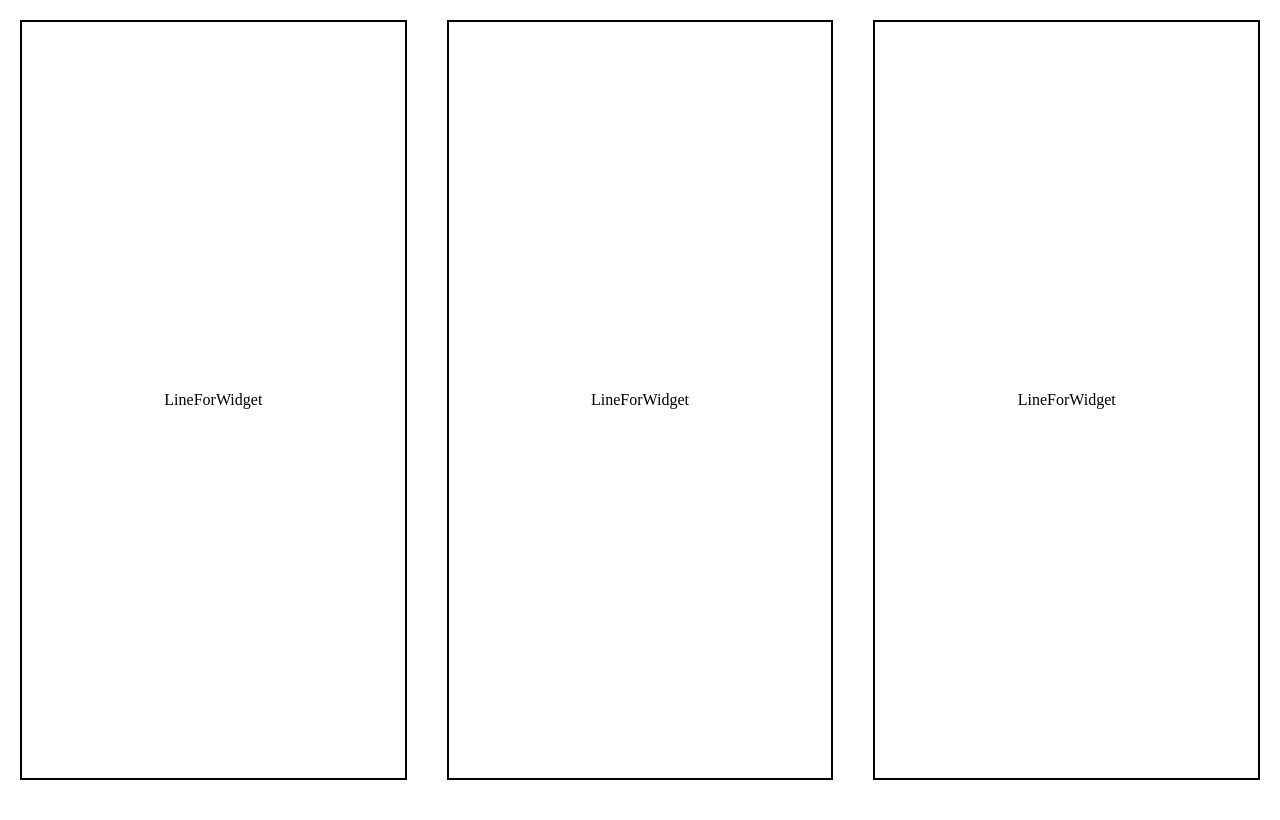
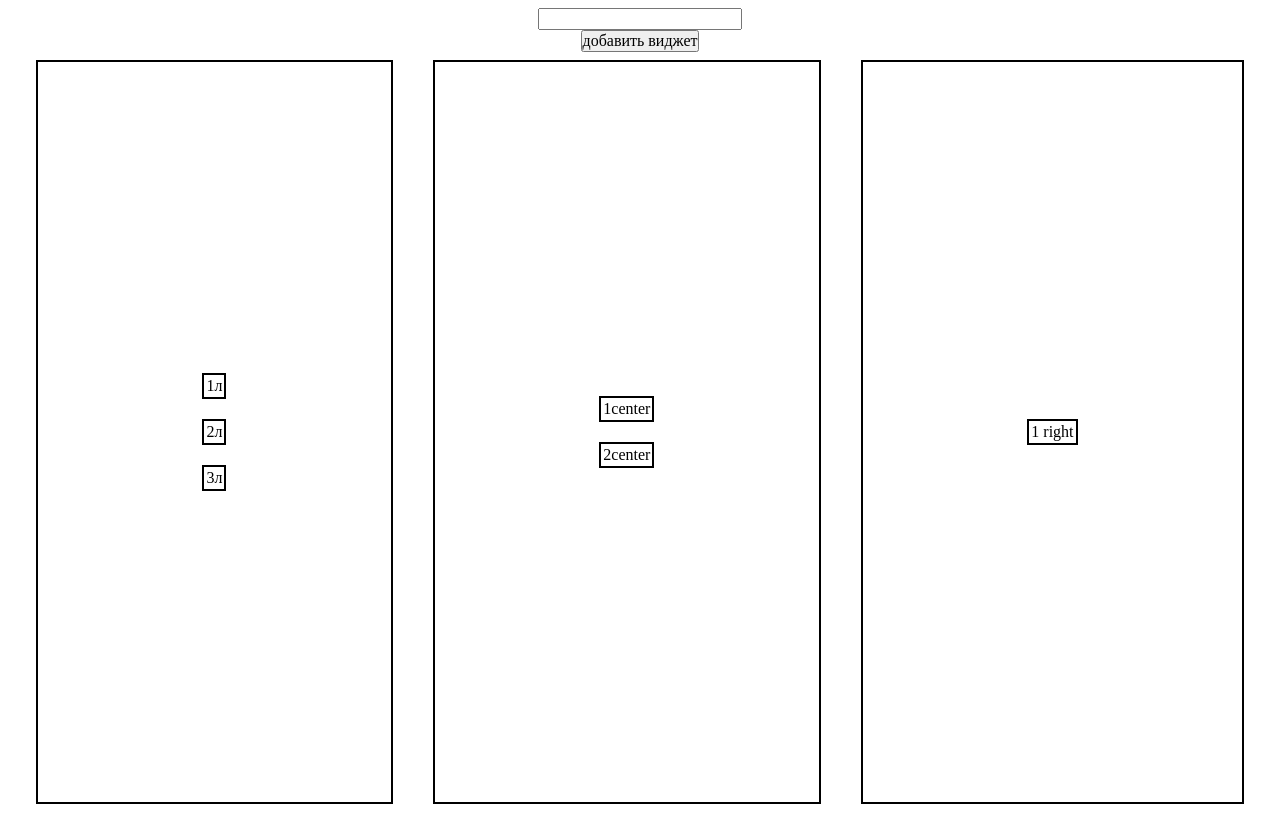
Before and after one commit to pipistrellla/udv-widget-app, a React (Create React App) app: page / in a window 1280 px wide. Built offline with nearby package versions, Linux system fonts and the light colour scheme.

Commit message:
реализовал функцию переноса виджета из ожддного блока в другой и внутри блока

```diff
--- a/src/app/App.tsx
+++ b/src/app/App.tsx
@@ -1,6 +1,6 @@
 import React from 'react';
 import './styles/App.css';
-import { MainPage } from '../page/MainPage';
+import MainPage from 'components/page/MainPage/MainPage';
 
 function App() {
 
--- /dev/null
+++ b/src/components/page/MainPage/MainPage.module.css
@@ -0,0 +1,34 @@
+.MainPage {
+    display: flex;
+    align-items: center;
+    flex-direction: column;
+    padding: 1dvh;
+}
+
+.MainPageBoard {
+    padding: 1dvh;
+    display: flex;
+    align-items: center;
+    justify-content: center;
+    height: 95dvh;
+    width: 100%;
+}
+
+.MainPageWidgetBoard {
+    display: flex;
+    align-items: center;
+    justify-content: center;
+    flex-direction: column;
+    margin: 20px;
+    padding: 10px;
+    height: 100% ;
+    flex-grow: 1;
+    border: 2px solid black;
+}
+
+.Widget {
+    border: 2px solid black;
+    margin: 10px;
+    padding: 2px;
+    cursor: grab;
+}
--- /dev/null
+++ b/src/components/page/MainPage/MainPage.tsx
@@ -0,0 +1,170 @@
+import React, { FC, useState } from 'react';
+import cls from './MainPage.module.css';
+
+interface MainPageProps {
+
+}
+
+export interface IWidget{
+    id: number;
+    title: string
+}
+
+export interface IWidgetBoard {
+    id: number;
+    items: IWidget[];
+}
+
+const MainPage: FC<MainPageProps> = () => {
+
+    const [WidgetBoards, setWidgetBoards] = useState<IWidgetBoard[]>([
+        {
+            id: 1,
+            items: [
+                { id: 1, title: '1л' },
+                { id: 2, title: '2л' },
+                { id: 3, title: '3л' }],
+        },
+        {
+            id: 2,
+            items: [
+                { id: 4, title: '1center' },
+                { id: 5, title: '2center' },
+            ],
+        },
+        {
+            id: 3,
+            items: [
+                { id: 6, title: '1 right' },
+            ],
+        },
+
+    ]);
+
+    const [currentBoard, setCurrentBoard] = useState<IWidgetBoard | null>(null);
+    const [currentWidget, setCurrentWidget] = useState<IWidget | null>(null);
+
+    const DragOverHandler = (e: React.DragEvent<HTMLDivElement>) => {
+
+        e.preventDefault();
+
+        if ((e.target as HTMLDivElement).className === cls.Widget)
+            (e.target as HTMLDivElement).style.boxShadow = '0 4px 3px gray';
+
+    };
+
+    const DragLeaveHandler = (e: React.DragEvent<HTMLDivElement>) => {
+
+        (e.target as HTMLDivElement).style.boxShadow = 'none';
+
+    };
+
+    const DragStartHandler = (e: React.DragEvent<HTMLDivElement>, board:IWidgetBoard, widget:IWidget) => {
+
+        setCurrentBoard(board);
+        setCurrentWidget(widget);
+
+    };
+
+    const DragEndHandler = (e: React.DragEvent<HTMLDivElement>) => {
+
+        (e.target as HTMLDivElement).style.boxShadow = 'none';
+
+    };
+
+    const DropHandler = (e: React.DragEvent<HTMLDivElement>, board:IWidgetBoard, widget:IWidget) => {
+
+        e.preventDefault();
+
+        const currentIndex = currentBoard!.items.indexOf(currentWidget!);
+        currentBoard!.items.splice(currentIndex, 1);
+        const dropIndex = board.items.indexOf(widget);
+        board.items.splice(dropIndex + 1, 0, currentWidget!);
+
+        setWidgetBoards(WidgetBoards.map((b) => {
+
+            if (b.id === board.id)
+                return board;
+
+            if (b.id === currentBoard!.id)
+                return currentBoard!;
+
+            return b;
+
+        }));
+
+    };
+
+    const DropWidgetHandler = (e:React.DragEvent<HTMLDivElement>, board:IWidgetBoard) => {
+
+        if (board.items.length !== 0)
+            return;
+
+        board.items.push(currentWidget!);
+        const currentIndex = currentBoard!.items.indexOf(currentWidget!);
+        currentBoard!.items.splice(currentIndex, 1);
+        setWidgetBoards(WidgetBoards.map((b) => {
+
+            if (b.id === board.id)
+                return board;
+
+            if (b.id === currentBoard!.id)
+                return currentBoard!;
+
+            return b;
+
+        }));
+
+    };
+
+    const [text, setText] = useState<string>('123');
+
+    const AddWidget = (text:string) => {
+
+        setWidgetBoards(
+            [
+                WidgetBoards[0],
+                WidgetBoards[1],
+                { id: 3, items: [...WidgetBoards[2].items, { id: Date.now(), title: text }] },
+            ],
+        );
+
+    };
+
+    return (
+        <div className={cls.MainPage}>
+
+            <input type="text" onChange={(e: React.ChangeEvent<HTMLInputElement>) => setText(e.target.value)} />
+            <button type="button" onClick={() => AddWidget(text)}> добавить виджет </button>
+
+            <div className={cls.MainPageBoard}>
+                {WidgetBoards.map((board) => (
+                    <div
+                        onDragOver={(e:React.DragEvent<HTMLDivElement>) => DragOverHandler(e)}
+                        onDrop={(e:React.DragEvent<HTMLDivElement>) => DropWidgetHandler(e, board)}
+                        className={cls.MainPageWidgetBoard}
+                    >
+
+                        {board.items.map((widget) => (
+                            <div
+                                onDragOver={(e:React.DragEvent<HTMLDivElement>) => DragOverHandler(e)}
+                                onDragLeave={(e:React.DragEvent<HTMLDivElement>) => DragLeaveHandler(e)}
+                                onDragStart={(e:React.DragEvent<HTMLDivElement>) => DragStartHandler(e, board, widget)}
+                                onDragEnd={(e:React.DragEvent<HTMLDivElement>) => DragEndHandler(e)}
+                                onDrop={(e:React.DragEvent<HTMLDivElement>) => DropHandler(e, board, widget)}
+                                className={cls.Widget}
+                                draggable
+                            >
+                                {widget.title}
+                            </div>
+                        ))}
+
+                    </div>
+                ))}
+            </div>
+        </div>
+    );
+
+};
+
+export default MainPage;
--- a/src/page/MainPage/index.ts
+++ /dev/null
@@ -1,3 +0,0 @@
-import MainPage from './ui/MainPage';
-
-export { MainPage };
--- a/src/page/MainPage/ui/MainPage.module.css
+++ /dev/null
@@ -1,8 +0,0 @@
-.MainPage{
-    height: 100dvh;
-    width: 100%;
-    display: flex;
-    justify-content: center;
-    align-items: center;
-    flex-direction: row;
-}
--- a/src/page/MainPage/ui/MainPage.tsx
+++ /dev/null
@@ -1,22 +0,0 @@
-import React, { FC } from 'react';
-import { LineForWidget } from 'widget/LineForWidget';
-import cls from './MainPage.module.css';
-
-interface MainPageProps {
-
-}
-
-const MainPage: FC<MainPageProps> = () => {
-
-    const aboba = '';
-    return (
-        <div className={cls.MainPage}>
-            <LineForWidget />
-            <LineForWidget />
-            <LineForWidget />
-        </div>
-    );
-
-};
-
-export default MainPage;
--- a/src/widget/LineForWidget/index.ts
+++ /dev/null
@@ -1,3 +0,0 @@
-import LineForWidget from './ui/LineForWidget';
-
-export { LineForWidget };
--- a/src/widget/LineForWidget/ui/LineForWidget.module.css
+++ /dev/null
@@ -1,9 +0,0 @@
-.LineForWidget {
-    margin:20px ;
-    flex-grow: 1;
-    border: solid 2px black;
-    height: var(--line-for-widget-height);
-    display: flex;
-    align-items: center;
-    justify-content: center;
-}
--- a/src/widget/LineForWidget/ui/LineForWidget.tsx
+++ /dev/null
@@ -1,19 +0,0 @@
-import React, { FC } from 'react';
-import cls from './LineForWidget.module.css';
-
-interface LineForWidgetProps {
-
-}
-
-const LineForWidget: FC<LineForWidgetProps> = () => {
-
-    const aboba = '';
-    return (
-        <div className={cls.LineForWidget}>
-            LineForWidget
-        </div>
-    );
-
-};
-
-export default LineForWidget;
--- a/tsconfig.json
+++ b/tsconfig.json
@@ -7,10 +7,7 @@
       "esnext"
     ],
     "noImplicitAny": true,
-    "baseUrl": ".",
-        "paths": {
-            "*": ["./src/*"]
-        },
+    "baseUrl": "src",
     "allowJs": true,
     "skipLibCheck": true,
     "esModuleInterop": true,
```
Also changed, not shown: .eslintrc.js.
